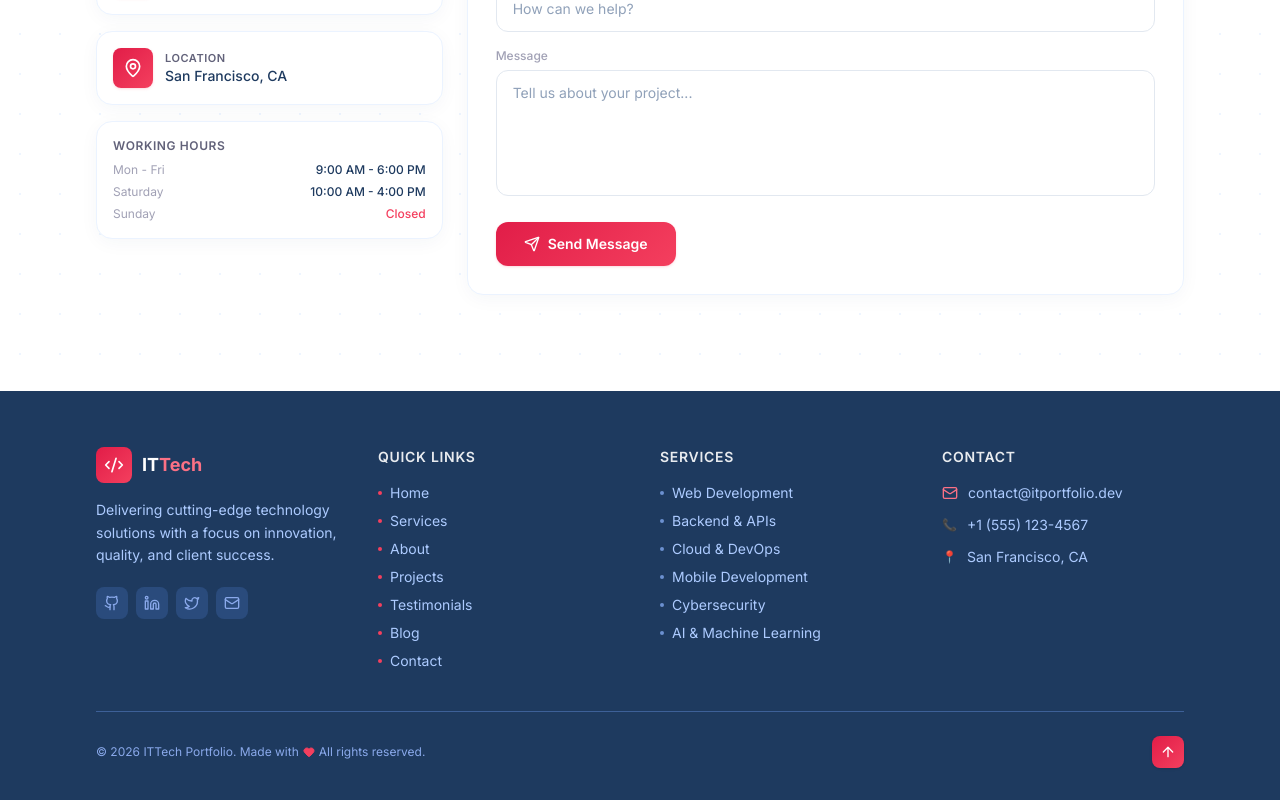
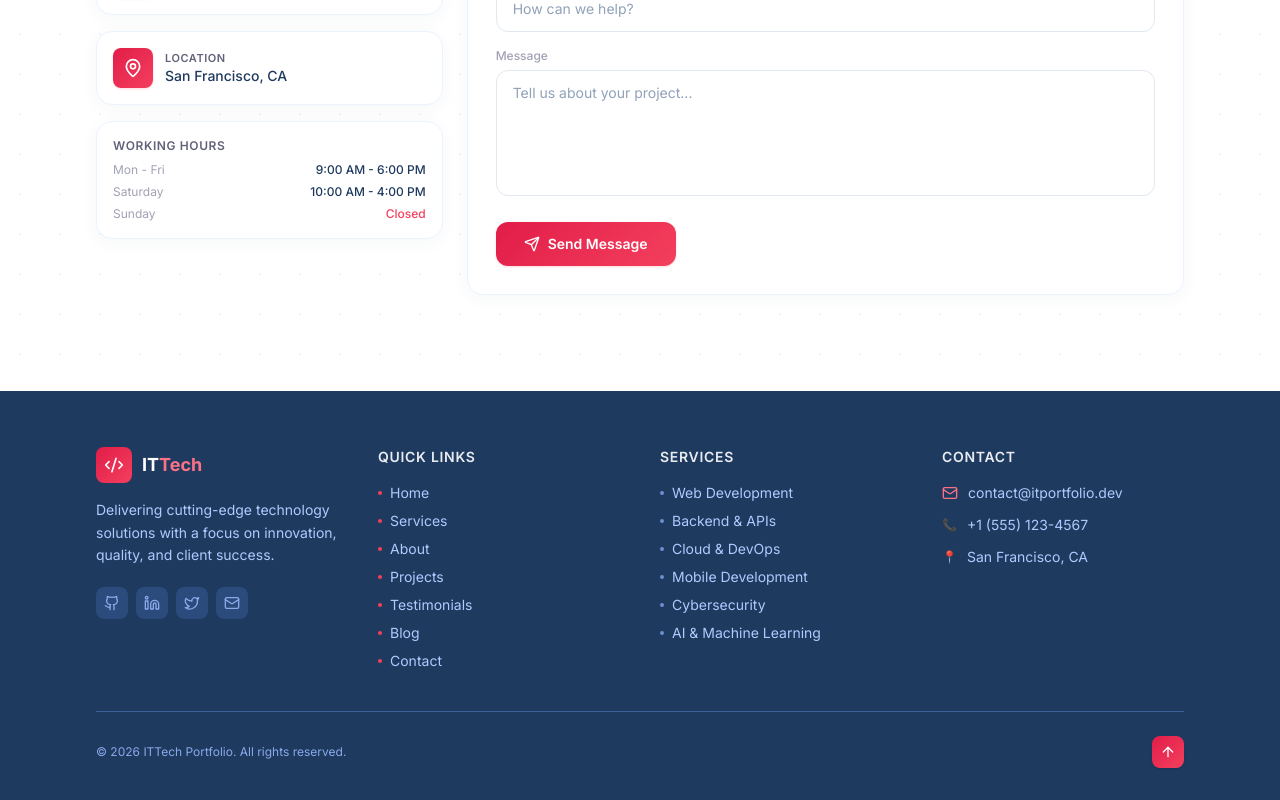
Before and after one commit to parsasamandi/IT-tech-portfolio, a Next.js app: page / in a window 1280 px wide. Shown: the part 5022-5822 px from the top of the page. Built offline with nearby package versions, Linux system fonts and the light colour scheme; no server answers; the database is empty.

Commit message:
UI: Updated footer copyright text

```diff
--- a/components/layout/Footer.tsx
+++ b/components/layout/Footer.tsx
@@ -136,8 +136,7 @@ export default function Footer() {
         <div className="border-t border-navy-700 pt-6">
           <div className="flex flex-col md:flex-row items-center justify-between gap-3">
             <p className="text-xs text-navy-400 flex items-center gap-1">
-              © {new Date().getFullYear()} ITTech Portfolio. Made with
-              <Heart className="w-3 h-3 text-crimson-500 fill-crimson-500" /> All rights reserved.
+              © {new Date().getFullYear()} ITTech Portfolio. All rights reserved.
             </p>
             <button onClick={scrollToTop}
               className="w-8 h-8 rounded-lg gradient-primary flex items-center justify-center
```
